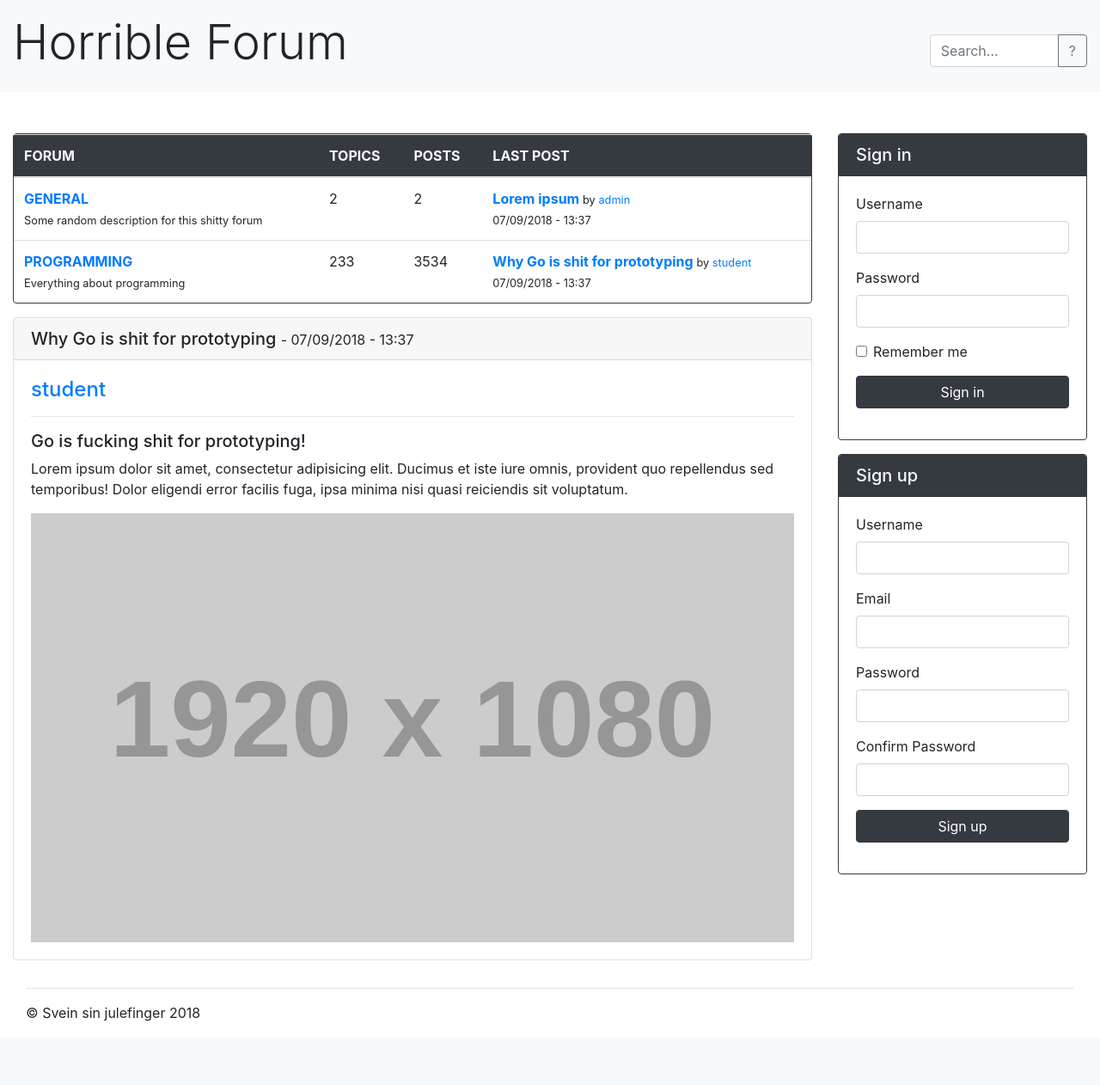
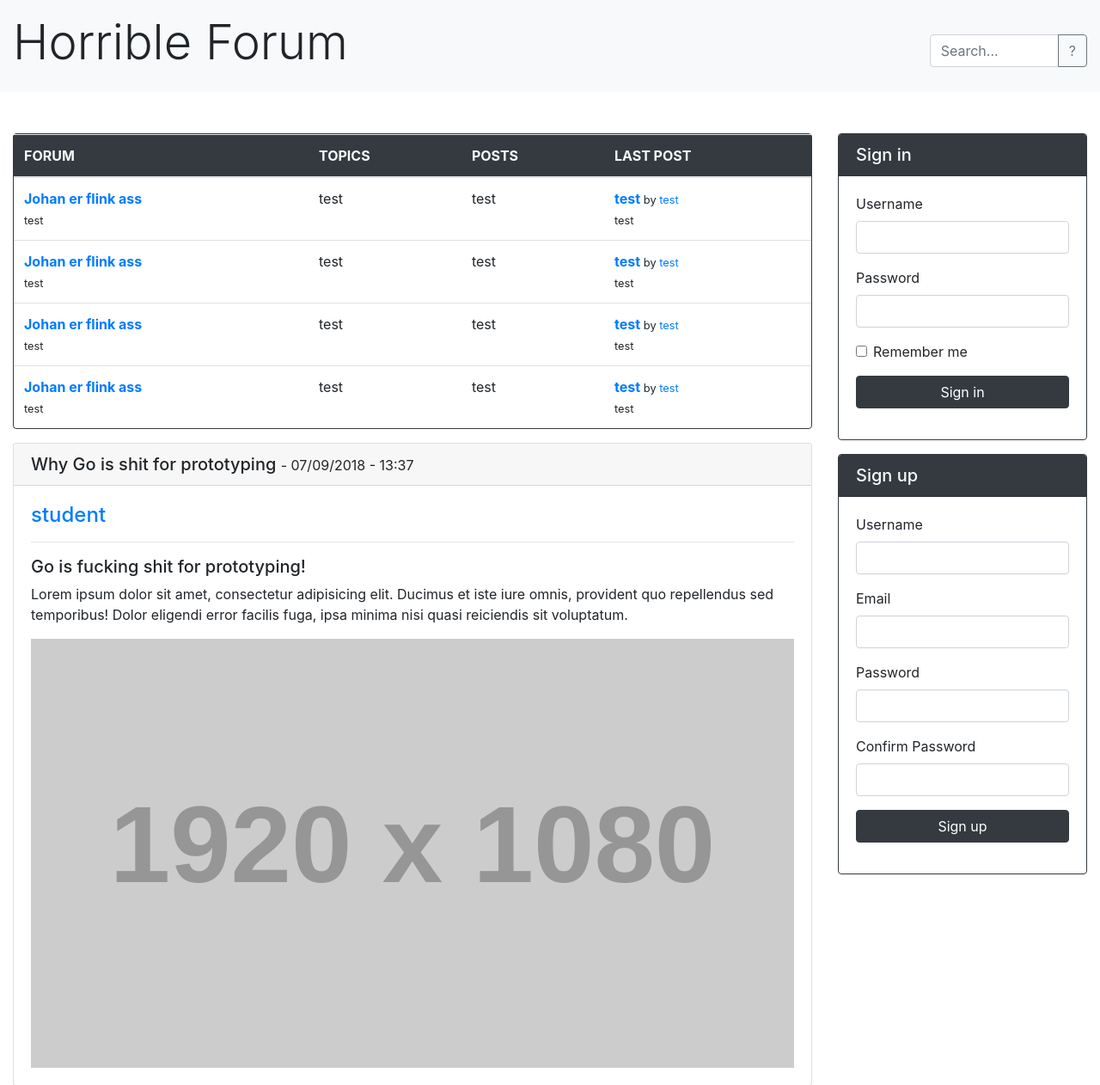
Before and after one commit to JohanAanesen/AppSec-Assignment-1, a PHP site: page /view/home/index.php in a window 1280 px wide. Shown: the top 1262 px of the page at 86% size. Before the commit the page ends 1188 px from the top, so only its background shows below. Run offline with PHP 8.4, Linux system fonts and the light colour scheme; grey boxes labelled with a size stand in for pictures from a placeholder-image service; some libraries are stand-ins or nearby versions.

Commit message:
adding rows n shi is now done more programatically :)

```diff
--- /dev/null
+++ b/twig/forumTableRow.html
@@ -0,0 +1,30 @@
+<tr>
+    <td>
+        <a href="#">
+            <strong>
+                {{ forumTableRow.title }}
+            </strong>
+        </a>
+        <br>
+        <small>
+            {{ forumTableRow.description }}
+        </small>
+    </td>
+    <td>
+        {{ forumTableRow.topics }}
+    </td>
+    <td>
+        {{ forumTableRow.posts }}
+    </td>
+    <td>
+        <a href="" class="mb-0">
+            <strong>
+                {{ forumTableRow.lastPostTitle }}
+            </strong>
+        </a>
+
+        <small>by <a href="#">{{ forumTableRow.lastPostAuthor }}</a></small>
+        <br>
+        <small>{{ forumTableRow.lastPostTimestamp }}</small>
+    </td>
+</tr>
--- a/twig/home.html
+++ b/twig/home.html
@@ -25,66 +25,9 @@
                             </th>
                             </thead>
                             <tbody>
-                            <tr>
-                                <td>
-                                    <a href="#">
-                                        <strong>
-                                            GENERAL
-                                        </strong>
-                                    </a>
-                                    <br>
-                                    <small>
-                                        Some random description for this shitty forum
-                                    </small>
-                                </td>
-                                <td>
-                                    2
-                                </td>
-                                <td>
-                                    2
-                                </td>
-                                <td>
-                                    <a href="#" class="mb-0">
-                                        <strong>
-                                            Lorem ipsum
-                                        </strong>
-                                    </a>
-
-                                    <small>by <a href="#">admin</a></small>
-                                    <br>
-                                    <small>07/09/2018 - 13:37</small>
-                                </td>
-                            </tr>
-                            <tr>
-                                <td>
-                                    <a href="#">
-                                        <strong>
-                                            PROGRAMMING
-                                        </strong>
-                                    </a>
-                                    <br>
-                                    <small>
-                                        Everything about programming
-                                    </small>
-                                </td>
-                                <td>
-                                    233
-                                </td>
-                                <td>
-                                    3534
-                                </td>
-                                <td>
-                                    <a href="#" class="mb-0">
-                                        <strong>
-                                            Why Go is shit for prototyping
-                                        </strong>
-                                    </a>
-
-                                    <small>by <a href="#">student</a></small>
-                                    <br>
-                                    <small>07/09/2018 - 13:37</small>
-                                </td>
-                            </tr>
+                            {% for forumTableRow in forumTableRows %}
+                            {% include "forumTableRow.html" %}
+                            {% endfor %}
                             </tbody>
                         </table>
                         <!-- /.table -->
--- a/view/home/index.php
+++ b/view/home/index.php
@@ -7,6 +7,34 @@ $twig   = Server::requireTwig();
 
 
 
+$test = null;
+$test[0] = new test();
+$test[1] = new test();
+$test[2] = new test();
+$test[3] = new test();
+
+
 echo $twig->render('home.html', array(
-    'title' => 'Home'
+    'title' => 'Home',
+    'forumTableRows' => $test,
 ));
+
+
+class test{
+    public $title = null;
+    public $description = null;
+    public $topics = null;
+    public $posts = null;
+    public $lastPostTitle = null;
+    public $lastPostAuthor = null;
+    public $lastPostTimestamp = null;
+    public function __construct(){
+        $this->title = "Johan er flink ass";
+        $this->description = "test";
+        $this->topics = "test";
+        $this->posts = "test";
+        $this->lastPostTitle = "test";
+        $this->lastPostAuthor = "test";
+        $this->lastPostTimestamp = "test";
+    }
+}
```
